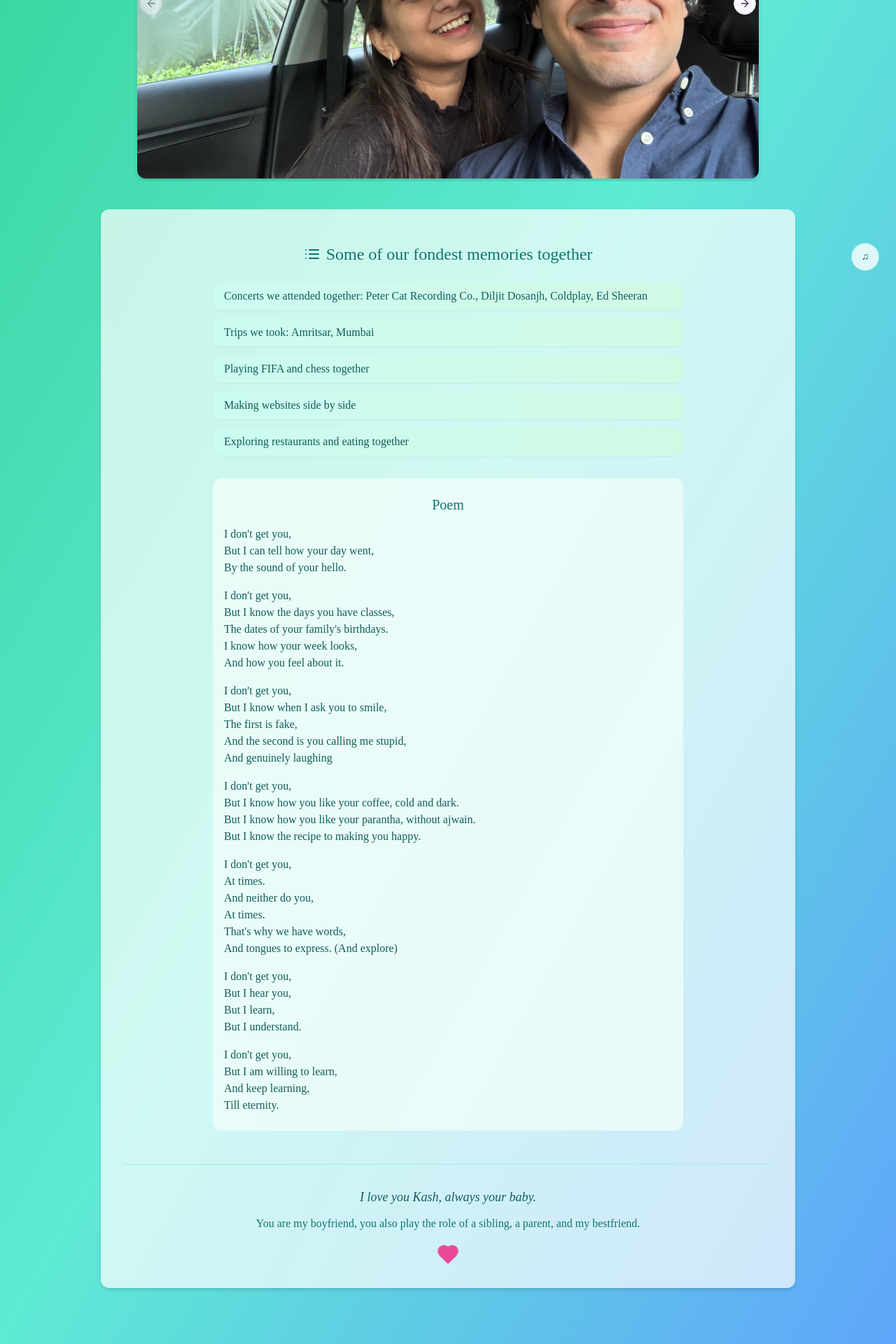
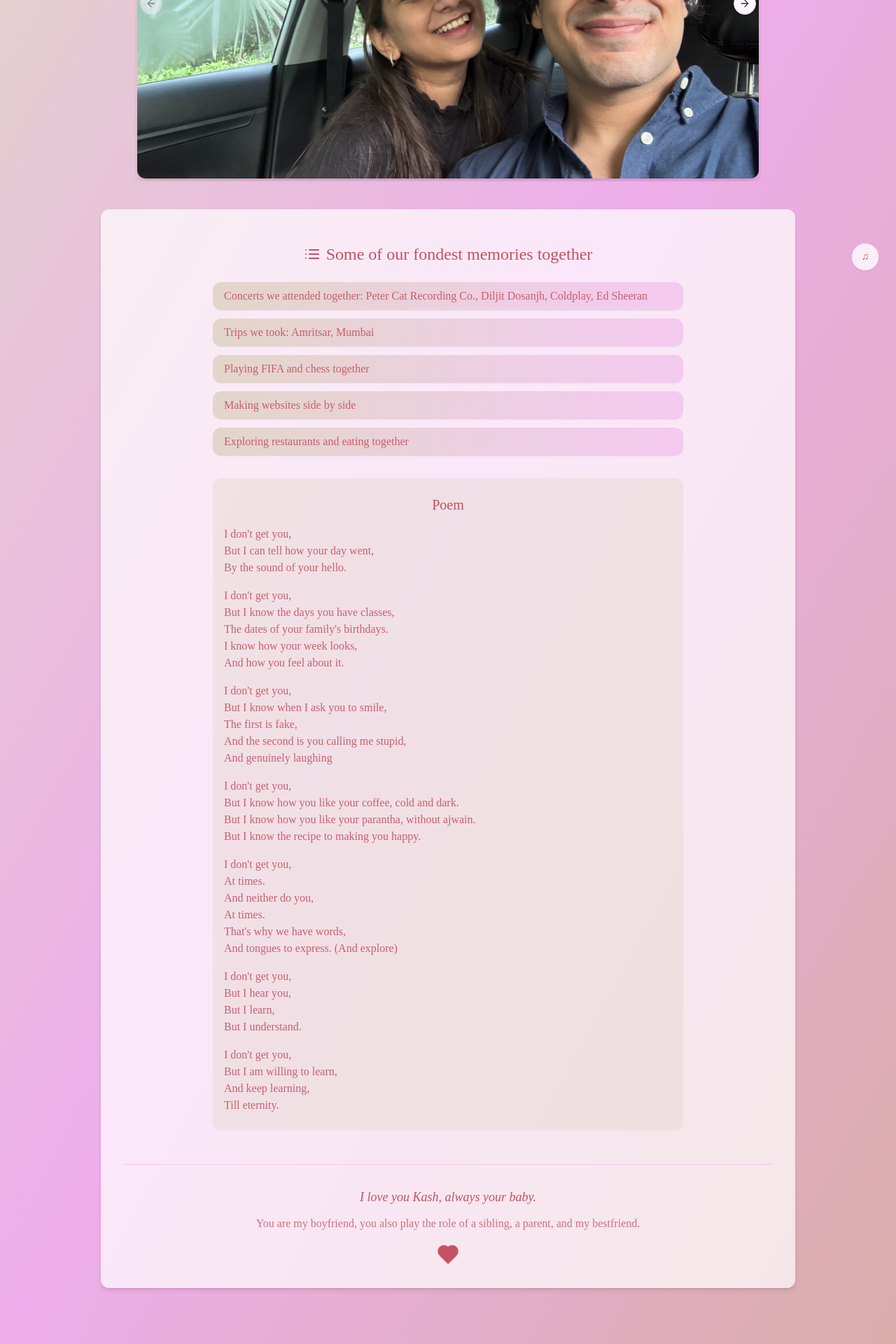
Before and after one commit to 17bhav/kashs-gentle-reflections, a React (Vite) app: page / in a window 1280 px wide. Shown: the part 389-2309 px from the top of the page at 70% size. Built offline with nearby package versions, Linux system fonts and the light colour scheme.

Commit message:
Refactor: Update color theme and heading
Updated the website's color theme and modified the heading and subheading text.

```diff
--- a/src/index.css
+++ b/src/index.css
@@ -16,7 +16,7 @@
     --popover: 270 60% 98%;
     --popover-foreground: 270 20% 25%;
 
-    --primary: 270 95% 60%;
+    --primary: 347 55% 58%;
     --primary-foreground: 270 20% 98%;
 
     --secondary: 270 30% 96%;
@@ -25,7 +25,7 @@
     --muted: 270 30% 96%;
     --muted-foreground: 270 10% 50%;
 
-    --accent: 319 80% 66%;
+    --accent: 296 73% 80%;
     --accent-foreground: 270 20% 25%;
 
     --destructive: 0 84.2% 60.2%;
@@ -43,7 +43,7 @@
   }
 
   body {
-    @apply bg-background text-foreground font-lora antialiased;
+    @apply bg-soft-beige text-foreground font-lora antialiased;
     background-image: url('/paper-texture.png');
     background-size: cover;
     background-repeat: no-repeat;
--- a/src/pages/HomePage.tsx
+++ b/src/pages/HomePage.tsx
@@ -94,13 +94,13 @@ const HomePage: React.FC = () => {
 
   const sharedActivities = ["Concerts we attended together: Peter Cat Recording Co., Diljit Dosanjh, Coldplay, Ed Sheeran", "Trips we took: Amritsar, Mumbai", "Playing FIFA and chess together", "Making websites side by side", "Exploring restaurants and eating together"];
 
-  return <div className="min-h-screen bg-gradient-to-br from-emerald-400 via-teal-300 to-blue-400">
+  return <div className="min-h-screen bg-gradient-to-br from-soft-beige via-soft-lavender to-deep-rose/30">
       {/* Header */}
       <header className="pt-10 pb-6 text-center">
-        <h1 className="text-5xl font-playfair font-medium text-white animate-fade-in drop-shadow-lg">
+        <h1 className="text-5xl font-playfair font-medium text-deep-rose animate-fade-in drop-shadow-lg">
           Dear Kash
         </h1>
-        <div className="mt-2 text-sm text-white/80 italic">memories to keep</div>
+        <div className="mt-2 text-sm text-deep-rose/80 italic">your baby loves you</div>
       </header>
 
       {/* Main Content */}
@@ -128,13 +128,13 @@ const HomePage: React.FC = () => {
         <div className="mt-6 p-8 bg-white/70 backdrop-blur-sm rounded-lg shadow-md animate-fade-in">
           {/* Shared Memories List */}
           <div className="mt-4 mb-8">
-            <h2 className="text-2xl font-playfair mb-6 text-center text-teal-700 flex items-center justify-center gap-2">
+            <h2 className="text-2xl font-playfair mb-6 text-center text-deep-rose flex items-center justify-center gap-2">
               <List className="h-6 w-6" />
               <span>Some of our fondest memories together</span>
             </h2>
 
             <ul className="space-y-3 max-w-2xl mx-auto">
-              {sharedActivities.map((activity, index) => <li key={index} className="py-2 px-4 bg-gradient-to-r from-teal-100 to-emerald-100 rounded-lg shadow-sm text-teal-800 font-lora animate-fade-in" style={{
+              {sharedActivities.map((activity, index) => <li key={index} className="py-2 px-4 bg-gradient-to-r from-soft-beige to-soft-lavender/50 rounded-lg shadow-sm text-deep-rose/90 font-lora animate-fade-in" style={{
               animationDelay: `${index * 0.1}s`
             }}>
                   {activity}
@@ -143,9 +143,9 @@ const HomePage: React.FC = () => {
           </div>
 
           {/* Poem Section */}
-          <div className="my-8 px-4 py-6 bg-teal-50/80 rounded-lg max-w-2xl mx-auto">
-            <h3 className="text-xl font-playfair mb-4 text-center text-teal-700">Poem</h3>
-            <div className="text-teal-800 font-lora space-y-4">
+          <div className="my-8 px-4 py-6 bg-soft-beige/40 rounded-lg max-w-2xl mx-auto">
+            <h3 className="text-xl font-playfair mb-4 text-center text-deep-rose">Poem</h3>
+            <div className="text-deep-rose/90 font-lora space-y-4">
               <p>I don't get you,<br/>
               But I can tell how your day went,<br/>
               By the sound of your hello.</p>
@@ -187,15 +187,15 @@ const HomePage: React.FC = () => {
           </div>
 
           {/* Closing Message */}
-          <div className="mt-12 pt-8 border-t border-teal-200 text-center">
-            <p className="text-lg italic text-teal-800 mb-3">
+          <div className="mt-12 pt-8 border-t border-soft-lavender/50 text-center">
+            <p className="text-lg italic text-deep-rose mb-3">
               I love you Kash, always your baby.
             </p>
-            <p className="text-md text-teal-700">
+            <p className="text-md text-deep-rose/80">
               You are my boyfriend, you also play the role of a sibling, a parent, and my bestfriend.
             </p>
             <div className="mt-4 animate-pulse flex justify-center">
-              <Heart className="text-pink-500 h-8 w-8" fill="#ec4899" />
+              <Heart className="text-deep-rose h-8 w-8" fill="#c65060" />
             </div>
           </div>
         </div>
@@ -203,8 +203,8 @@ const HomePage: React.FC = () => {
 
       {/* Music Toggle */}
       <div className="fixed bottom-6 right-6">
-        <Button onClick={toggleMusic} variant="outline" size="icon" className="rounded-full w-10 h-10 bg-white/80 shadow-sm border-teal-200 hover:bg-white">
-          {isMusicPlaying ? <span className="text-teal-800">♪</span> : <span className="text-teal-800">♫</span>}
+        <Button onClick={toggleMusic} variant="outline" size="icon" className="rounded-full w-10 h-10 bg-white/80 shadow-sm border-soft-lavender hover:bg-white">
+          {isMusicPlaying ? <span className="text-deep-rose">♪</span> : <span className="text-deep-rose">♫</span>}
         </Button>
       </div>
     </div>;
--- a/tailwind.config.ts
+++ b/tailwind.config.ts
@@ -63,6 +63,10 @@ export default {
 					border: 'hsl(var(--sidebar-border))',
 					ring: 'hsl(var(--sidebar-ring))'
 				},
+				// Adding the new custom colors
+				'soft-beige': '#e2d5ca',
+				'deep-rose': '#c65060',
+				'soft-lavender': '#eeadea',
 				pink: {
 					50: '#fdf2f8',
 					100: '#fce7f3',
```
